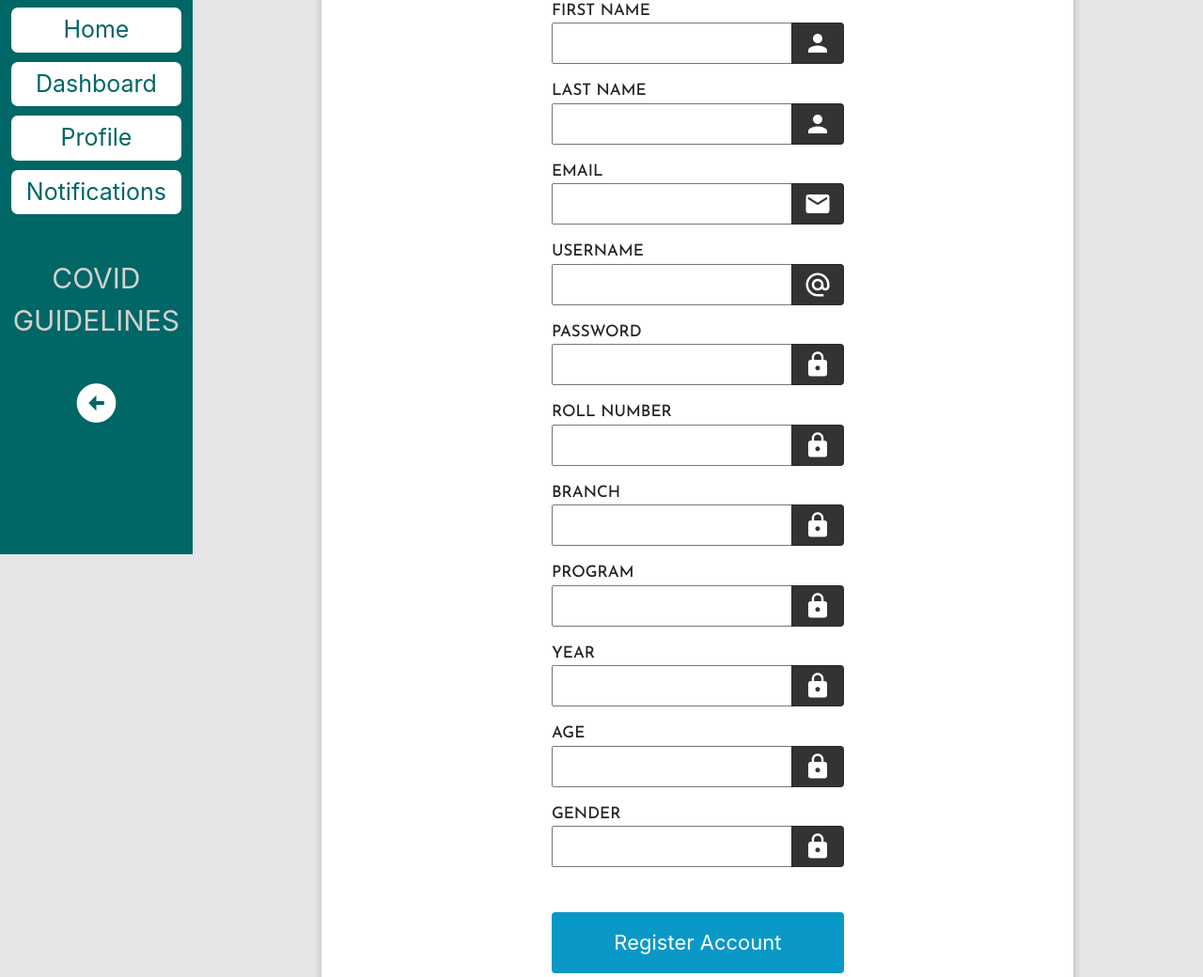
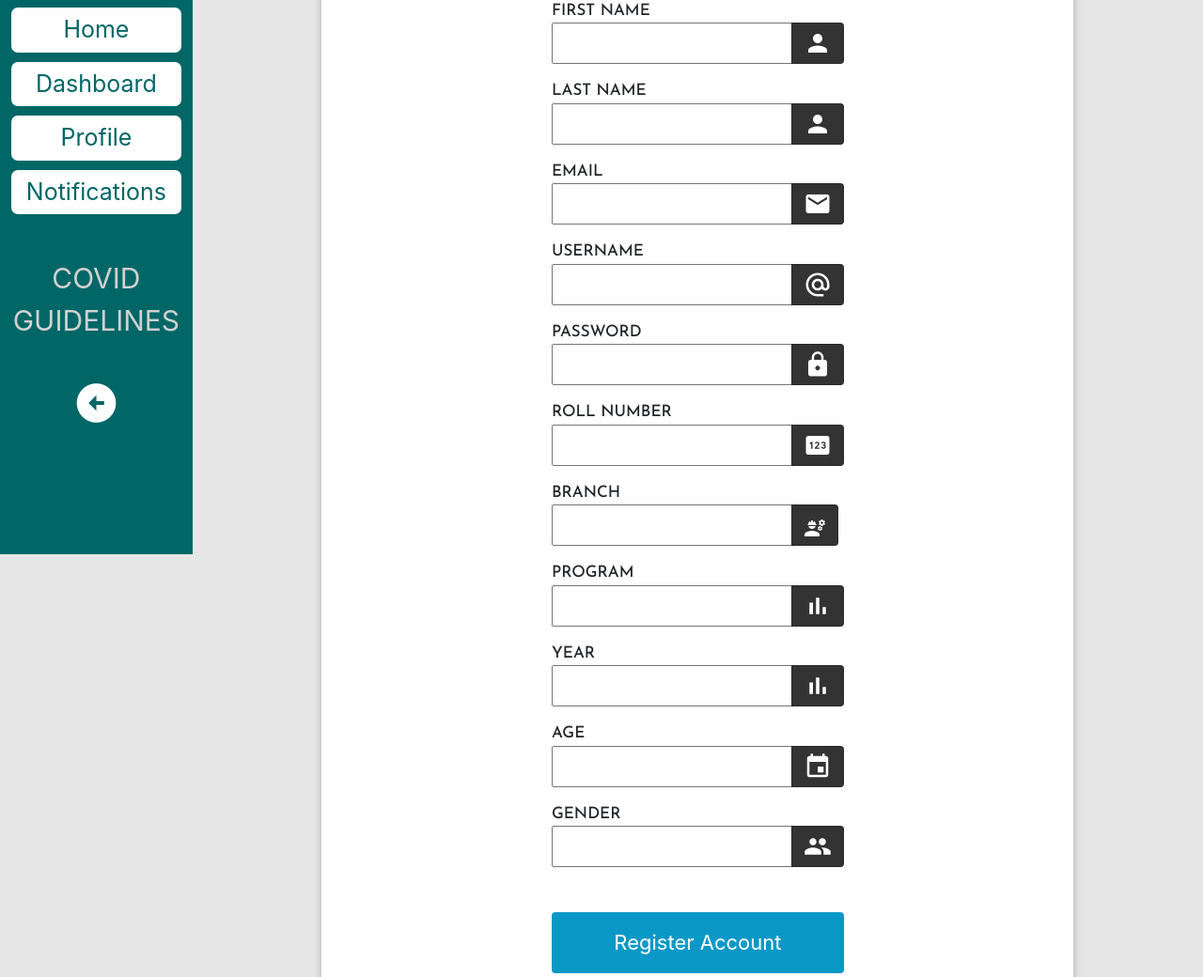
Before and after one commit to sakshi-2412/vaccino, a Django app: page /base/register/ in a window 1280 px wide. Shown: the part 210-1250 px from the top of the page at 94% size. Run offline with Django 3.2, Linux system fonts and the light colour scheme.

Commit message:
Icons for register page (#5)

```diff
--- a/base/templates/register.html
+++ b/base/templates/register.html
@@ -72,7 +72,7 @@
                {{profile_form.roll_no}}
                <div class="input-group-append">
                   <span class="input-group-text">
-                  <div class="material-icons" style="font-size: 30px;">lock</div>
+                  <div class="material-icons" style="font-size: 30px;">pin</div>
                   </span>
                </div>
             </div>
@@ -82,7 +82,7 @@
                {{profile_form.branch}}
                <div class="input-group-append">
                   <span class="input-group-text">
-                  <div class="material-icons" style="font-size: 30px;">lock</div>
+                  <div class="material-icons" style="font-size: 30px;"><span class="material-icons">engineering</span></div>
                   </span>
                </div>
             </div>
@@ -92,7 +92,7 @@
                {{profile_form.program}}
                <div class="input-group-append">
                   <span class="input-group-text">
-                  <div class="material-icons" style="font-size: 30px;">lock</div>
+                  <div class="material-icons" style="font-size: 30px;">bar_chart</div>
                   </span>
                </div>
             </div>
@@ -102,7 +102,7 @@
                {{profile_form.year}}
                <div class="input-group-append">
                   <span class="input-group-text">
-                  <div class="material-icons" style="font-size: 30px;">lock</div>
+                  <div class="material-icons" style="font-size: 30px;">bar_chart</div>
                   </span>
                </div>
             </div>
@@ -112,7 +112,7 @@
                {{profile_form.age}}
                <div class="input-group-append">
                   <span class="input-group-text">
-                  <div class="material-icons" style="font-size: 30px;">lock</div>
+                  <div class="material-icons" style="font-size: 30px;">event</div>
                   </span>
                </div>
             </div>
@@ -122,7 +122,7 @@
                {{profile_form.gender}}
                <div class="input-group-append">
                   <span class="input-group-text">
-                  <div class="material-icons" style="font-size: 30px;">lock</div>
+                  <div class="material-icons" style="font-size: 30px;">people</div>
                   </span>
                </div>
             </div>
```
